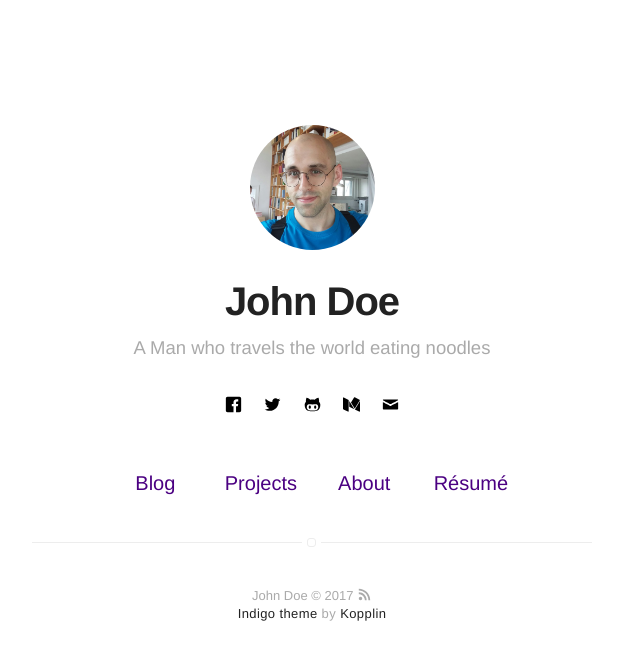
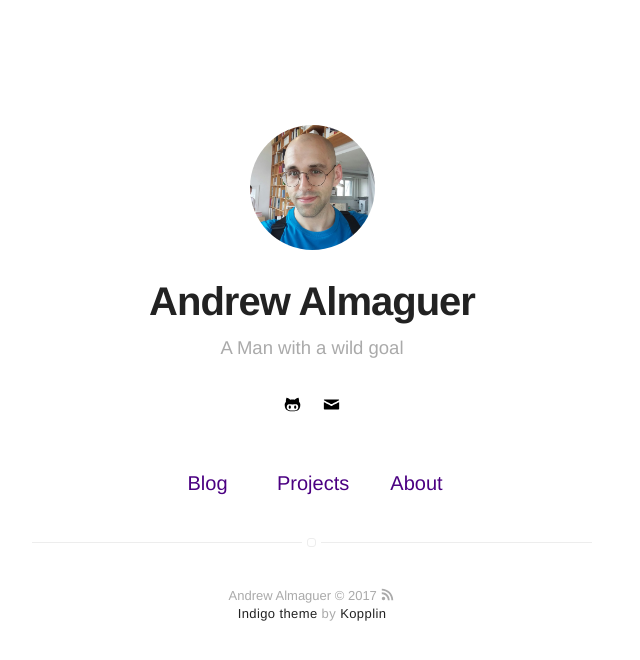
Before and after one commit to drewbudd/drewbudd.github.io, a Jekyll site: the page built from index.html, in a window 1280 px wide. Shown: the top 660 px of the page, without its empty margins (328-968 px from the left). Built offline with Jekyll 4.4.1, drawn with Linux system fonts in a browser that asks for light colours.

Commit message:
Update config.yml

```diff
--- a/_config.yml
+++ b/_config.yml
@@ -1,9 +1,9 @@
 # main text of home
-name: John Doe
-bio: A Man who travels the world eating noodles
+name: Andrew Almaguer
+bio: A Man with a wild goal
 
 # twitter summary info
-description: A blog about technology and stuff related
+description: A blog about technology and general life-related things
 
 # if it's an external image, update below for true
 # better with square images
@@ -12,11 +12,11 @@ picture: assets/images/profile.jpg
 
 # If you want to include your resume, set to true
 # and specify source (external or local).
-resume: true
+resume: false
 resume-external: true
 resume-url: https://google.com/?q=my+resume
 
-url: https://koppl.in/indigo
+url: http://almaguer.me
 # your url: http://USERNAME.github.io
 
 permalink: /:title/
@@ -31,39 +31,32 @@ permalink: /:title/
 # if you don't want comments in your posts, leave categories empty
 disqus:
   shortname: mydisqus # enter this from your disqus account
-  categories: [blog, project] # only show disqus for posts that have these categories
+  categories: #[blog, project] # only show disqus for posts that have these categories
 
 # if you don't have any of social below, comment the line
-facebook: myfacebook
-twitter: mytwitter
+#facebook: myfacebook
+#twitter: mytwitter
 # google: mygoogle
 # instagram: myinstagram
 # pinterest: mypinterest
 # linkedin: mylinkedin
 # youtube: myyoutube
 # spotify: myspotify
-github: mygithub
+github: drewbudd
 # lastfm: mylastfm
 # stackoverflow: 7044681/mystackoverflow
 # quora: userquora
 # reddit: username
-medium: medium
+#medium: medium
 # vimeo: myvimeo
-email: myemail@gmail.com
+email: andrew@almaguer.me
 
 authors:
-    johndoe:
-        name: John Doe
-        bio: A Man who travels the world eating noodles
+    andrew:
+        name: Andrew Almaguer
+        bio: A Man with a wild goal
         external-image: false
         picture: assets/images/profile.jpg
-        twitter: johndoe
-    jamesfoster:
-        name: James Foster
-        bio: A Man who develops software with coffee
-        external-image: false
-        picture: assets/images/james.jpg
-        twitter: jamesfoster
 
 # do you want a larger site? change the option below
 # options: [normal, large] | default: normal
```
